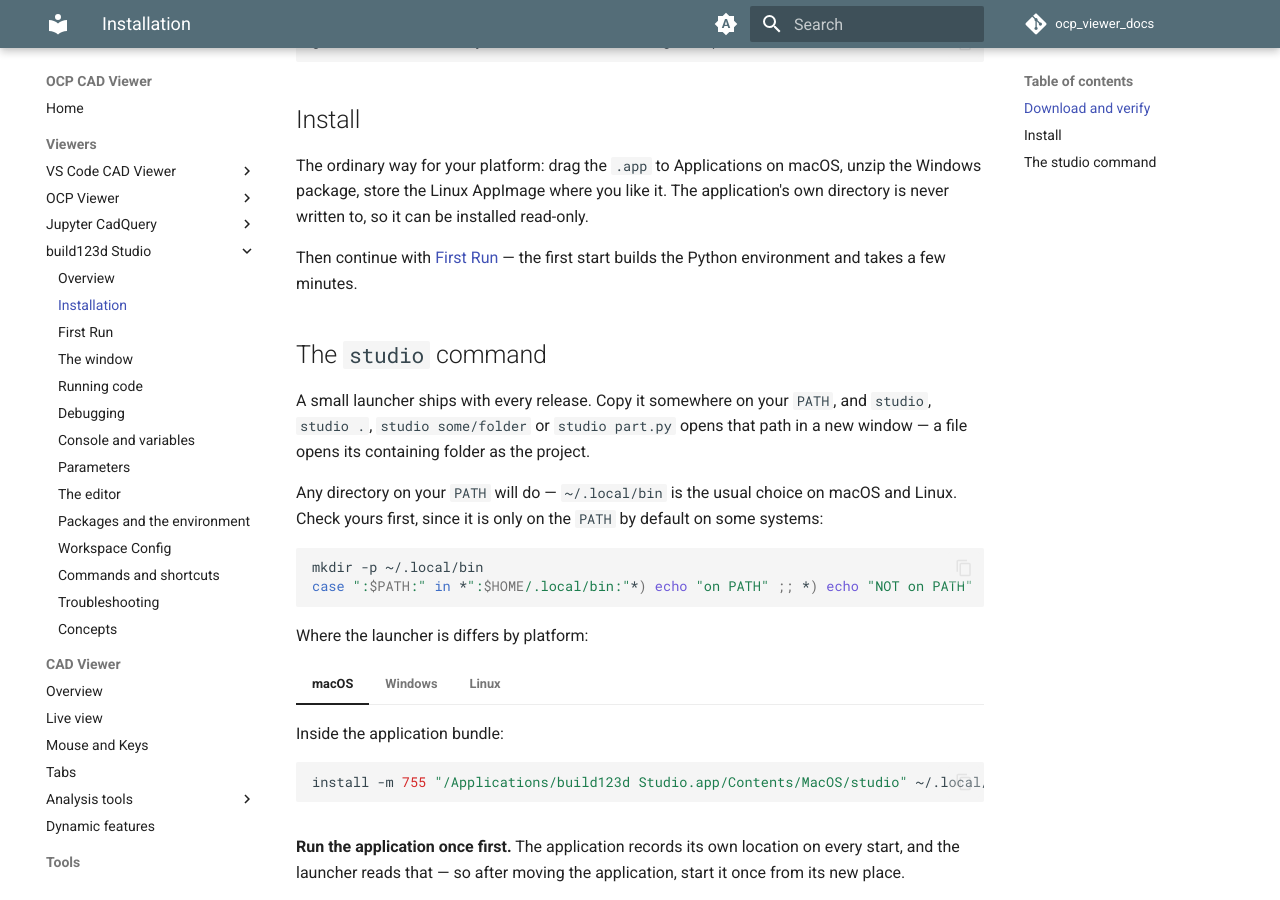
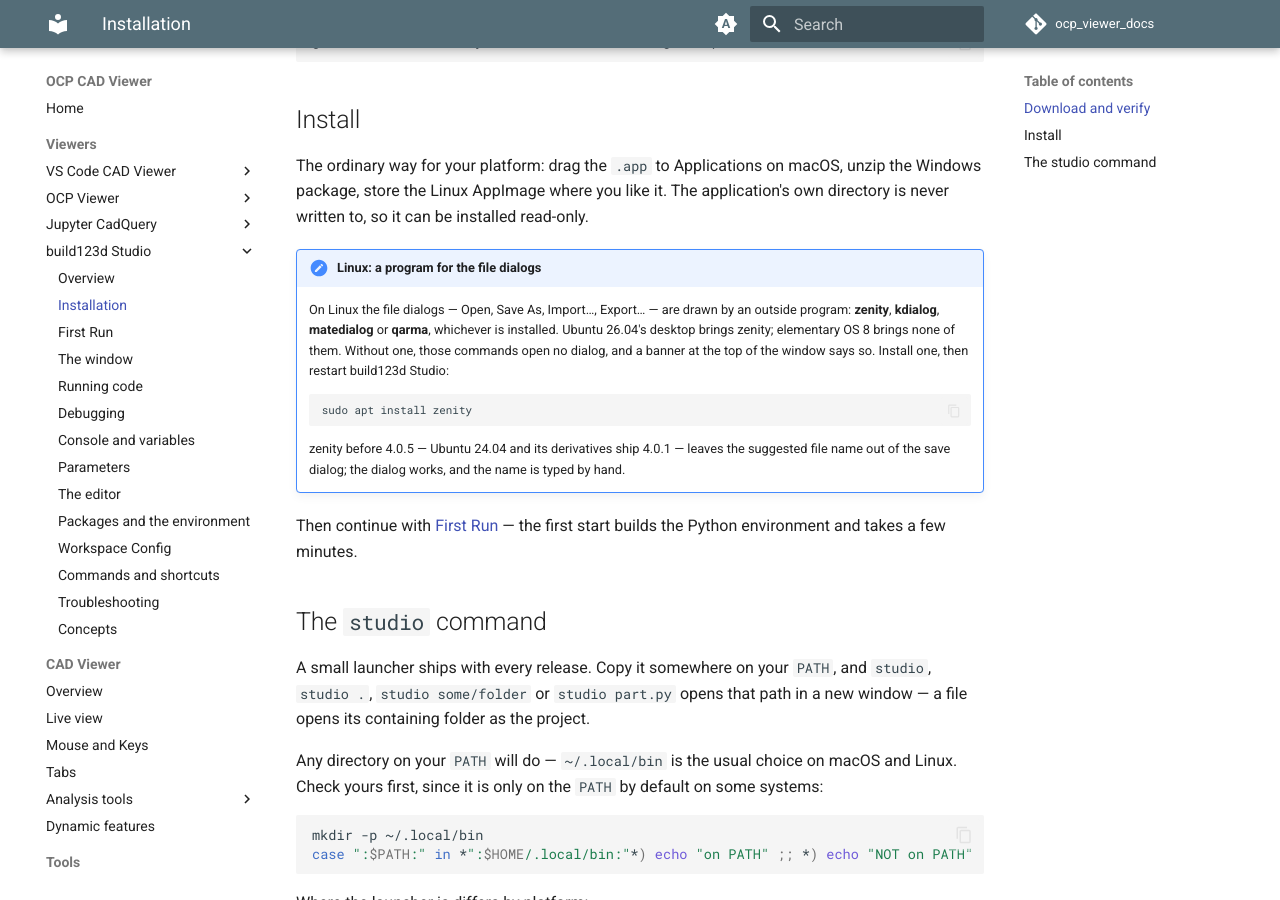
Before and after one commit to bernhard-42/ocp_viewer_docs, an MkDocs documentation site: the page built from docs/viewers/build123d_studio/installation.md, in a window 1280 px wide and 900 px high, scrolled down 569 px. Built offline with MkDocs 1.6.1 and Material for MkDocs 9.7.7, drawn with Linux system fonts in a browser that asks for light colours; comment, search, counter and statistics services are not loaded.

Commit message:
Studio on Linux: a program for the file dialogs
Installation gains a note: on Linux the file dialogs are drawn by zenity,
kdialog, matedialog or qarma, whichever is installed; Ubuntu 26.04's desktop
brings zenity, elementary OS 8 none of them. Without one those commands open
nothing and Studio shows a banner saying so; install one, e.g. `sudo apt
install zenity`, and restart. zenity before 4.0.5 - 4.0.1 in Ubuntu 24.04 and
its derivatives - leaves the suggested file name out of the save dialog.

Troubleshooting gains the matching row.

Checked with zensical 0.0.69 build --strict: no issues.

Co-Authored-By: Claude Opus 5.5 <noreply@anthropic.com>

````diff
--- a/docs/viewers/build123d_studio/installation.md
+++ b/docs/viewers/build123d_studio/installation.md
@@ -19,6 +19,16 @@ gh attestation verify build123d-studio-*.dmg --repo bernhard-42/build123d-studio
 ## Install
 
 The ordinary way for your platform: drag the `.app` to Applications on macOS, unzip the Windows package, store the Linux AppImage where you like it. The application's own directory is never written to, so it can be installed read-only.
+
+!!! note "Linux: a program for the file dialogs"
+
+    On Linux the file dialogs — Open, Save As, Import…, Export… — are drawn by an outside program: **zenity**, **kdialog**, **matedialog** or **qarma**, whichever is installed. Ubuntu 26.04's desktop brings zenity; elementary OS 8 brings none of them. Without one, those commands open no dialog, and a banner at the top of the window says so. Install one, then restart build123d Studio:
+
+    ```bash
+    sudo apt install zenity
+    ```
+
+    zenity before 4.0.5 — Ubuntu 24.04 and its derivatives ship 4.0.1 — leaves the suggested file name out of the save dialog; the dialog works, and the name is typed by hand.
 
 Then continue with [First Run](first_run.md) — the first start builds the Python environment and takes a few minutes.
 
````
Also changed, not shown: docs/viewers/build123d_studio/troubleshooting.md (+1 -0 lines).
